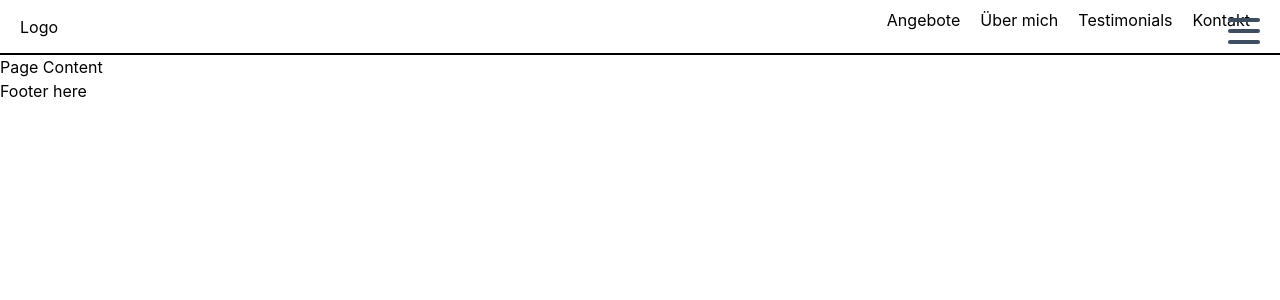
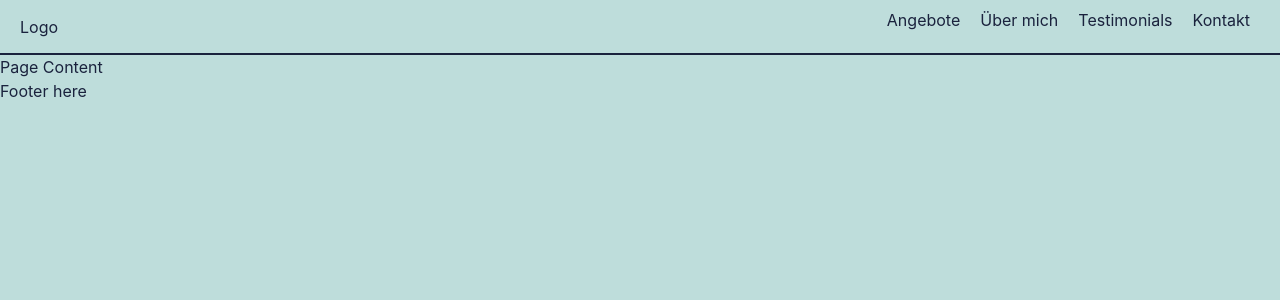
Before and after one commit to JohannaKoellner/agathekoellner, a React (Vite) app in the folder agathekoellner/: page / in a window 1280 px wide. Shown: the top 300 px of the page. Built offline with nearby package versions, Linux system fonts and the light colour scheme.

Commit message:
burger menu fully done

```diff
--- a/agathekoellner/src/components/Nav/Burger.jsx
+++ b/agathekoellner/src/components/Nav/Burger.jsx
@@ -8,11 +8,15 @@ const StyledBurger = styled.div`
     position: fixed;
     top: 15px;
     right: 20px;
-    display: flex;
-    justify-content: space-around;
-    flex-direction: column;
-    flex-wrap: nowrap;
     z-index: 20;
+    display: none;
+
+    @media (max-width: 768px) {
+        display: flex;
+        justify-content: space-around;
+        flex-direction: column;
+        flex-wrap: nowrap;
+    }
 
     div {
         width: 2rem;
--- a/agathekoellner/src/index.css
+++ b/agathekoellner/src/index.css
@@ -12,14 +12,15 @@
   box-sizing: border-box;
 }
 
-/* :root {
+:root {
   background-color: var(--neutral-light);
-} */
+  color: var(--neutral-dark);
+}
 
 .navbar {
   width: 100%;
   height: 55px;
-  border-bottom: 2px solid black;
+  border-bottom: 2px solid var(--neutral-dark);
   padding: 0 20px;
   display: flex;
   justify-content: space-between;
@@ -28,34 +29,3 @@
 .logo {
   padding: 15px 0;
 }
-
-/* .nav {
-  list-style: none;
-  display: flex;
-  flex-direction: row;
-  flex-wrap: nowrap;
-}
-
-.nav-item {
-  padding: 18px 10px;
-} */
-
-/* @media only screen and (max-width: 768px) {
-  .nav {
-    background-color: var(--neutral-dark);
-    color: var(--neutral-light);
-    flex-direction: column;
-    flex-wrap: nowrap;
-    position: fixed;
-    transform: ${({ open }) => open ? 'translateX(0)': 'translateX(100%)'};
-    top: 0;
-    right: 0;
-    height: 100vh;
-    width: 300px;
-    padding-top: 3.5rem;
-  }
-
-  .nav-item:hover {
-    background-color: var(--accent-dark);
-  }
-} */
```
